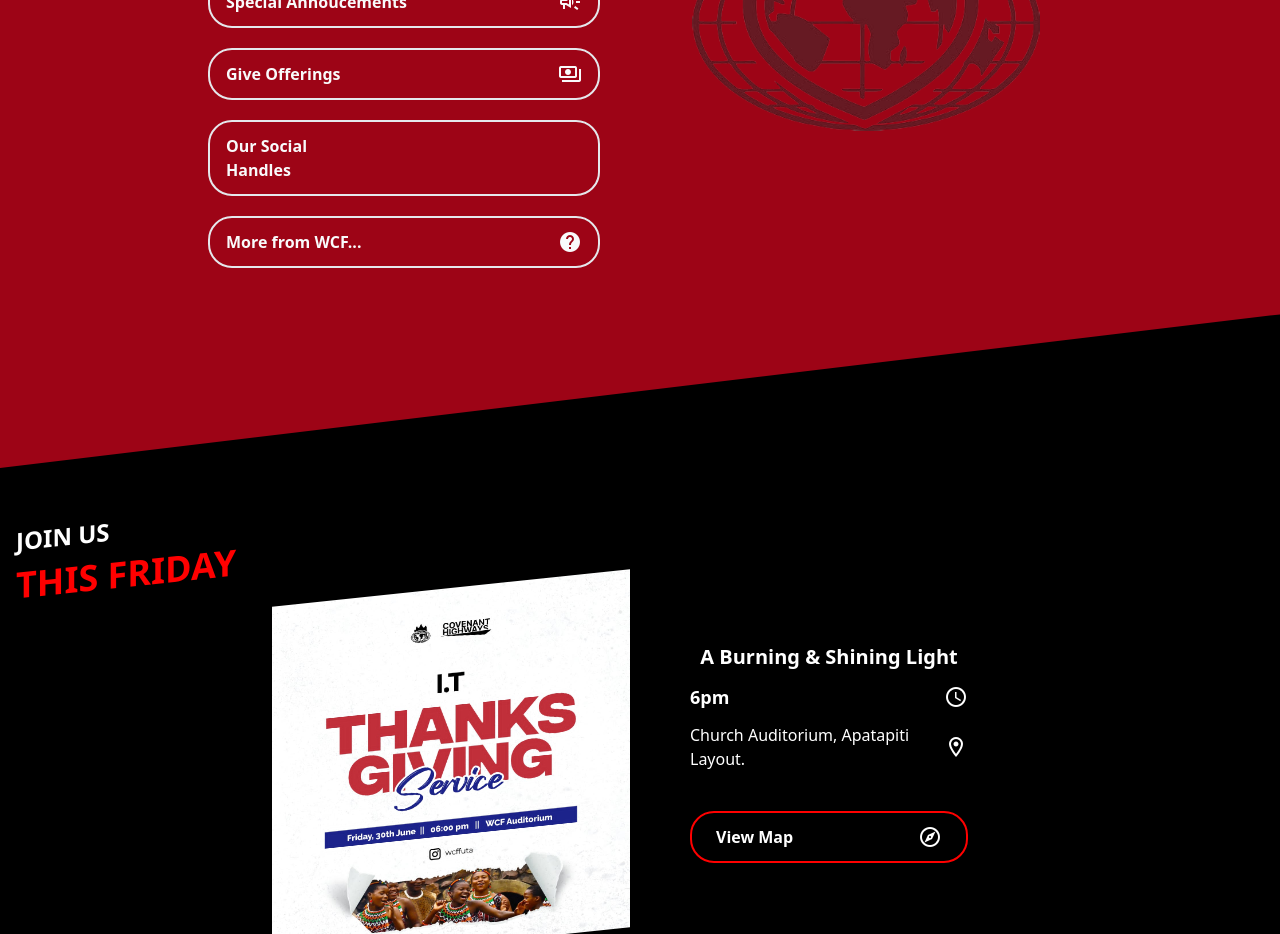
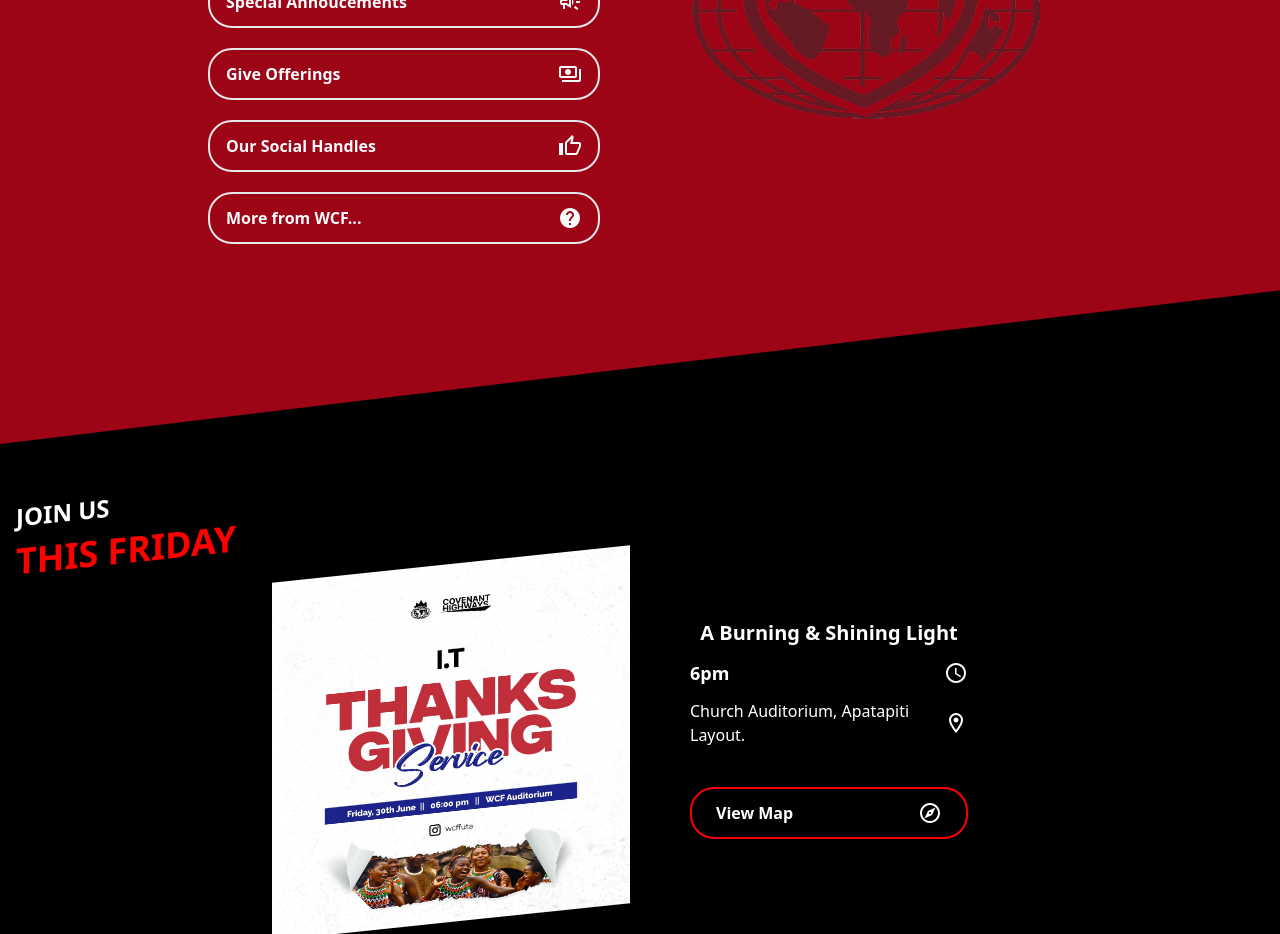
Before and after one commit to NRG-BUILDS/wcffuta, a React (Create React App) app: page / in a window 1280 px wide. Shown: the part 1600-2534 px from the top of the page. Built offline with nearby package versions, Linux system fonts and the light colour scheme; a web font is replaced by a local one.

Commit message:
Update MissionSect.js icons

```diff
--- a/src/views/Homepage/MissionSect.js
+++ b/src/views/Homepage/MissionSect.js
@@ -46,7 +46,7 @@ const MissionSect = () => {
                     </a>
                     <a href="/#social" className="quickLink">
                         Our Social Handles
-                        <span className="material-icons-outlined ml-2">thumbs_up</span>
+                        <span className="material-icons-outlined ml-2">thumb_up</span>
                     </a>
                     <a href="/#more" className="quickLink">
                         More from WCF...
```
